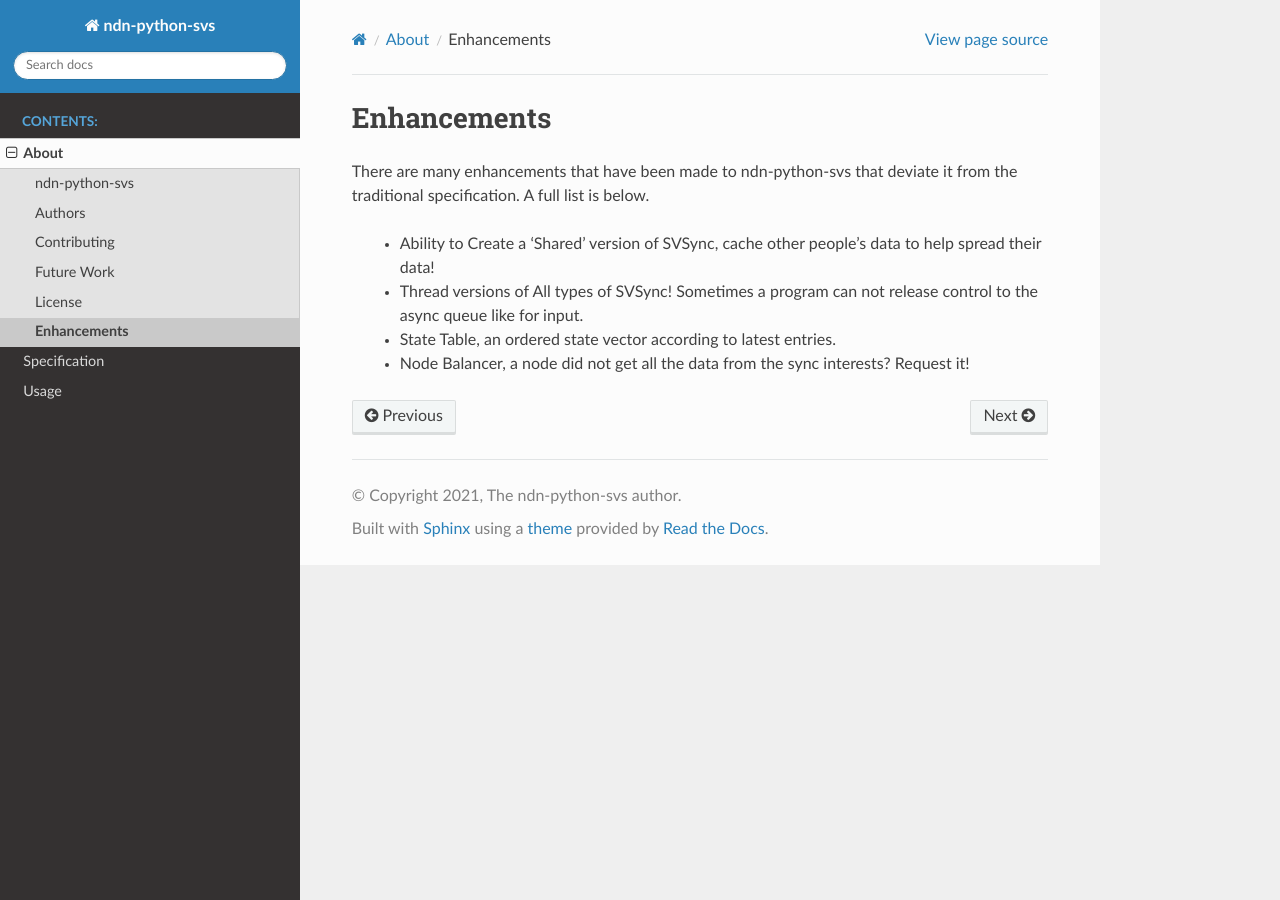
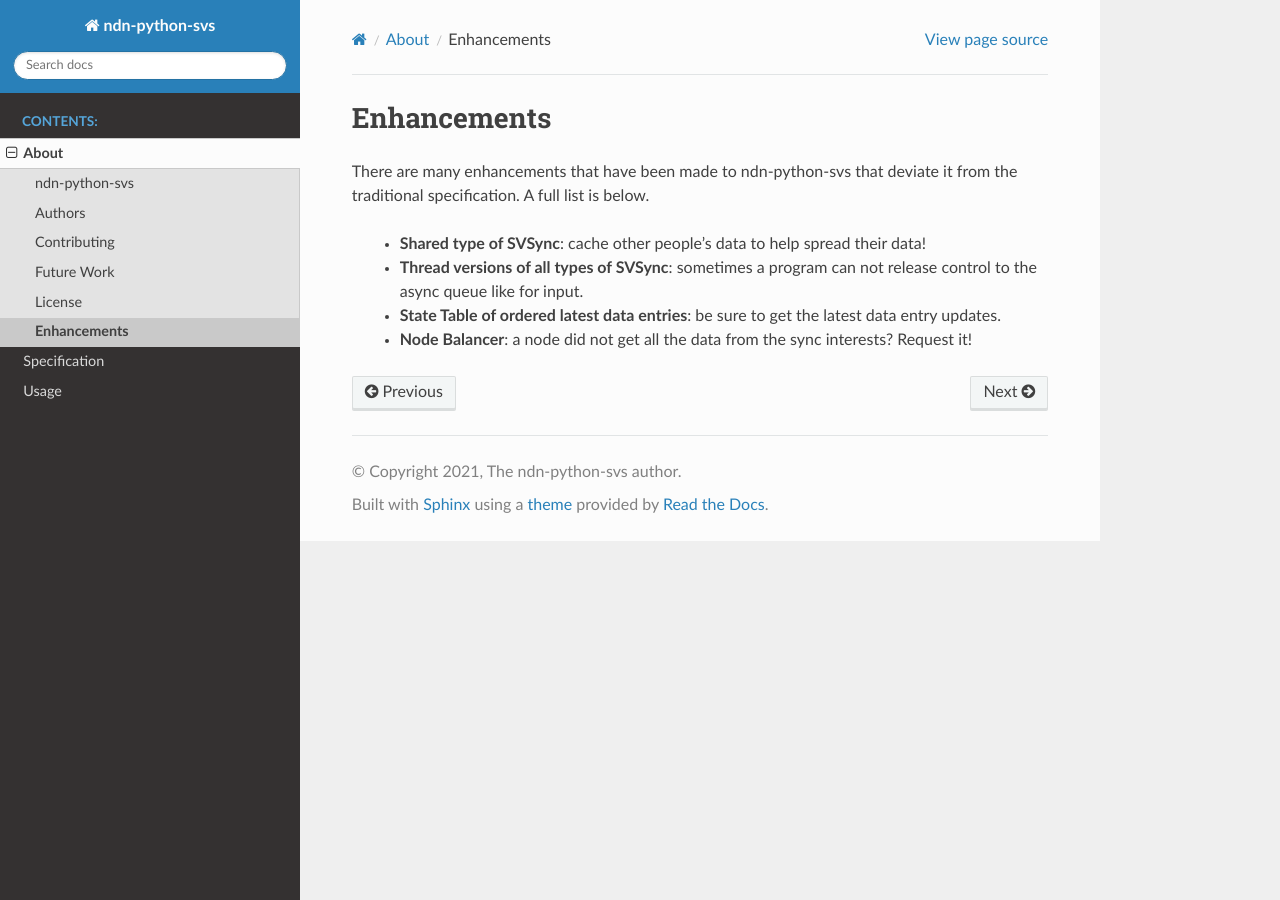
Before and after one commit to justincpresley/ndn-python-svs, a Sphinx documentation site: the page built from docs/src/about/enhancements.rst, in a window 1280 px wide. Built offline with Sphinx 7.4.7 and the Read the Docs theme 2.0.0, drawn with Linux system fonts in a browser that asks for light colours.

Commit message:
Doc changes

```diff
--- a/README.rst
+++ b/README.rst
@@ -3,7 +3,8 @@ ndn-python-svs
 
 This python library implements the **StateVectorSync** (SVS) protocol_ to synchronise states between multiple clients over NDN for **distributed realtime applications**.
 
-The Named Data Networking (NDN) StateVectorSync Protocol implementation using python-ndn_ nicknamed ``ndn-python-svs``.
+The Named Data Networking (NDN) StateVectorSync Protocol implementation using python-ndn_ nicknamed
+``ndn-python-svs``
 
 The implementation is on our github-repo_.
 
--- a/docs/src/about/enhancements.rst
+++ b/docs/src/about/enhancements.rst
@@ -4,7 +4,7 @@ Enhancements
 There are many enhancements that have been made to ndn-python-svs that deviate it from the traditional specification.
 A full list is below.
 
-    * Ability to Create a 'Shared' version of SVSync, cache other people's data to help spread their data!
-    * Thread versions of All types of SVSync! Sometimes a program can not release control to the async queue like for input.
-    * State Table, an ordered state vector according to latest entries.
-    * Node Balancer, a node did not get all the data from the sync interests? Request it!
+    * **Shared type of SVSync**: cache other people's data to help spread their data!
+    * **Thread versions of all types of SVSync**: sometimes a program can not release control to the async queue like for input.
+    * **State Table of ordered latest data entries**: be sure to get the latest data entry updates.
+    * **Node Balancer**: a node did not get all the data from the sync interests? Request it!
```
